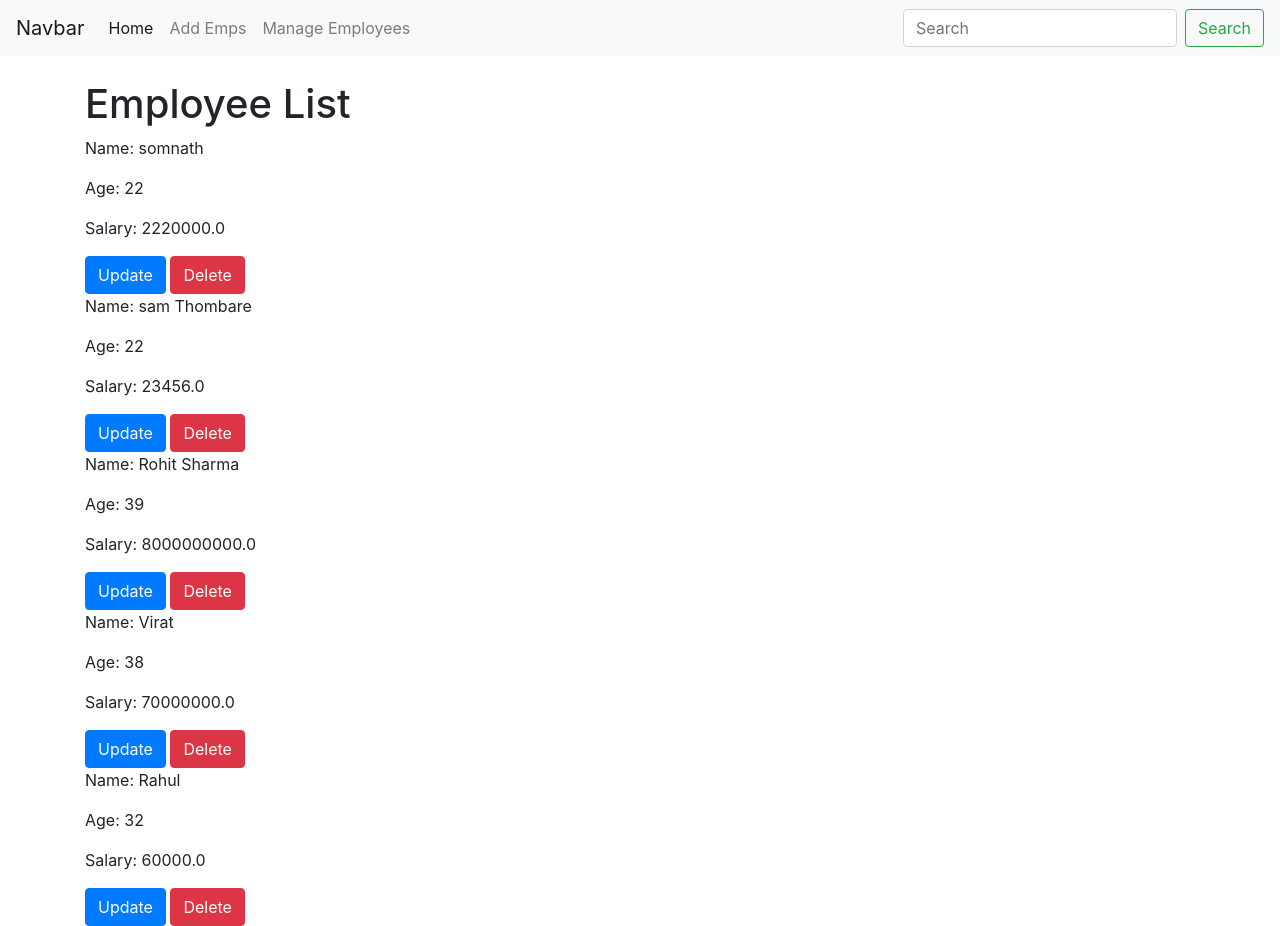
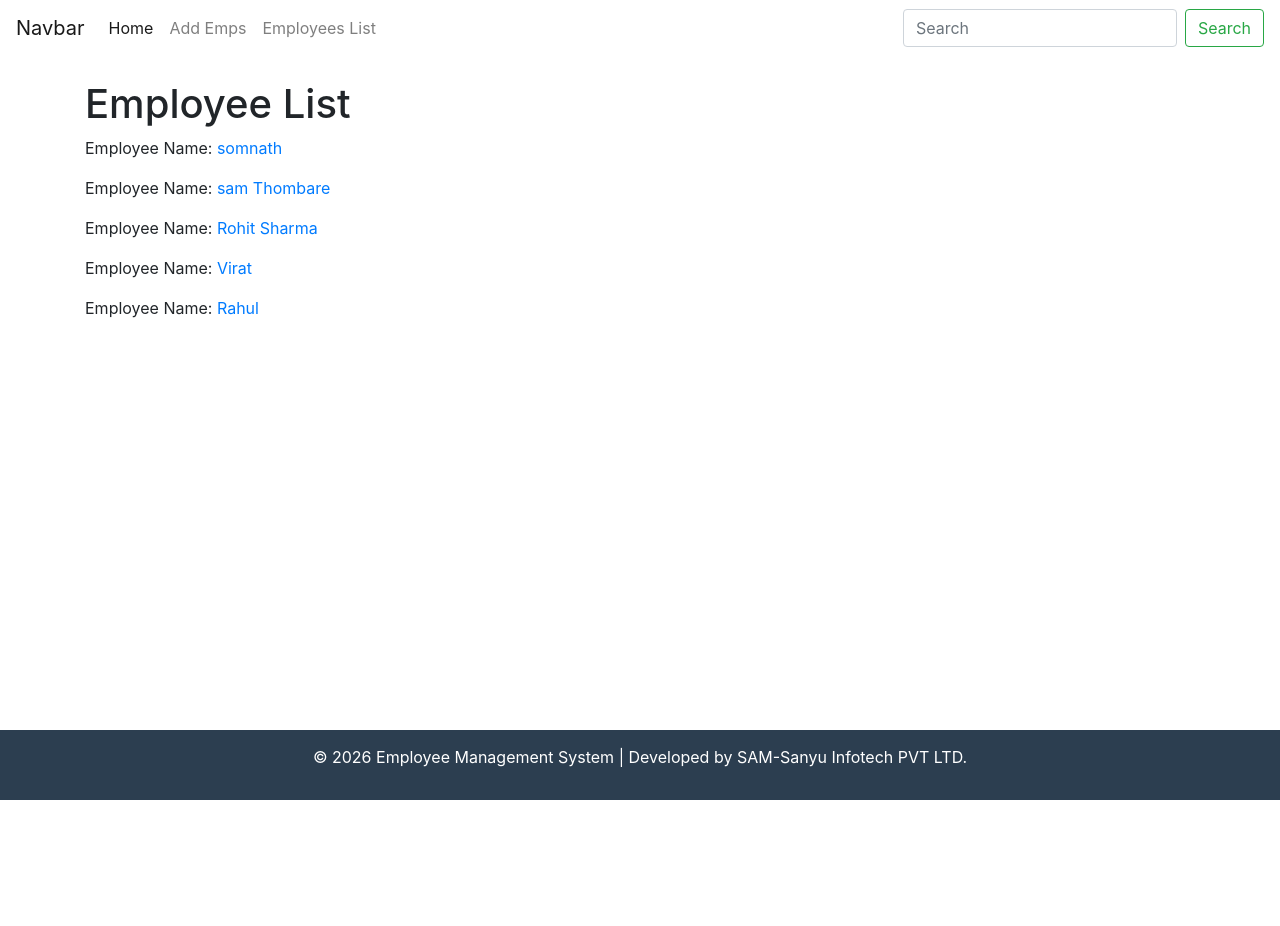
Before and after one commit to SomeshThombare/Django_practice, a Django app: page /list/ in a window 1280 px wide. After the commit the page ends 800 px from the top, so only its background shows below. Run offline with Django 5.2, Linux system fonts and the light colour scheme; data comes from the database, SQL or seed files in the repository; both versions use the stored data as it was after the commit.

Commit message:
searrch functionlity updated

```diff
--- a/DatabaseProject/DatabaseProject/urls.py
+++ b/DatabaseProject/DatabaseProject/urls.py
@@ -25,6 +25,6 @@ urlpatterns = [
     path('list/',views.list_employees,name='list_employees'),
     path('update/<int:id>/',views.update_employee, name='update_employee'),
     path('delete/<int:id>/',views.delete_employee, name='delete_employee'),
-
-
+    path('detail/<int:id>/',views.detailed_employee, name='detail'),
+    path('search/',views.search_employee),
 ]
--- a/DatabaseProject/dapp/templates/Nav.html
+++ b/DatabaseProject/dapp/templates/Nav.html
@@ -1,4 +1,5 @@
-<nav class="navbar navbar-expand-lg navbar-light bg-light">
+
+<nav class="navbar navbar-expand-lg navbar-light bg-white">
   <a class="navbar-brand" href="#">Navbar</a>
   <button class="navbar-toggler" type="button" data-toggle="collapse" data-target="#navbarSupportedContent" aria-controls="navbarSupportedContent" aria-expanded="false" aria-label="Toggle navigation">
     <span class="navbar-toggler-icon"></span>
@@ -14,12 +15,12 @@
       </li>
 
         <li class="nav-item">
-         <a class="nav-link" href="/list/">Manage Employees</a>
+         <a class="nav-link" href="/list/">Employees List</a>
       </li>
 
     </ul>
-    <form class="form-inline my-2 my-lg-0">
-      <input class="form-control mr-sm-2" type="search" placeholder="Search" aria-label="Search">
+    <form class="form-inline my-2 my-lg-0" action="/search/" method="POST"> {% csrf_token %}
+      <input class="form-control mr-sm-2" type="text" placeholder="Search" aria-label="Search" name="search-data">
       <button class="btn btn-outline-success my-2 my-sm-0" type="submit">Search</button>
     </form>
   </div>
--- a/DatabaseProject/dapp/templates/base.html
+++ b/DatabaseProject/dapp/templates/base.html
@@ -9,6 +9,7 @@
     <link rel="stylesheet" href="https://cdn.jsdelivr.net/npm/bootstrap@4.6.2/dist/css/bootstrap.min.css" integrity="sha384-xOolHFLEh07PJGoPkLv1IbcEPTNtaed2xpHsD9ESMhqIYd0nLMwNLD69Npy4HI+N" crossorigin="anonymous">
 
     <title>{% block title %}Employee App{% endblock %}</title>
+
   </head>
   <body>
     {% include 'Nav.html' %}
@@ -19,6 +20,8 @@
 
         {% endblock %}
     </div>
+
+    {% include 'footer.html' %}
 
 
     <!-- Optional JavaScript; choose one of the two! -->
--- a/DatabaseProject/dapp/templates/employee_list.html
+++ b/DatabaseProject/dapp/templates/employee_list.html
@@ -5,18 +5,8 @@
 
     <h1> Employee List</h1>
     {% for emp in data %}
-       <p>  Name:  {{ emp.name }}</p>
-       <p> Age:  {{ emp.age }}</p>
-    <p>Salary:  {{ emp.salary }}</p>
-
-    <!-- <a href="/update/{{emp.id}}/">Update</a> -->
-    <a href="{% url 'update_employee' emp.id %}"> <button type="button" class="btn btn-primary">Update</button></a>
-
-
-    <a href="/delete/{{ emp.id }}/"><button type="button" class="btn btn-danger">Delete</button></a>
-
+       <p>Employee Name: <a href="/detail/{{emp.id}}/">{{emp.name}}</a></p>
     {% endfor %}
 
 
-
 {% endblock %}
--- /dev/null
+++ b/DatabaseProject/dapp/templates/footer.html
@@ -0,0 +1,16 @@
+<style>
+    .app-footer {
+    background-color: #2c3e50;
+    color: #ffffff;
+    text-align: center;
+    padding: 15px 0;
+    position: absolute;
+    bottom: 0;
+    width: 100%;
+}
+</style>
+<footer class="app-footer">
+    <div class="footer-content">
+        <p>&copy; 2026 Employee Management System | Developed by SAM-Sanyu Infotech PVT LTD.</p>
+    </div>
+</footer>
--- a/DatabaseProject/dapp/views.py
+++ b/DatabaseProject/dapp/views.py
@@ -38,3 +38,16 @@ def delete_employee(request, id):
     obj = Employee.objects.get(id = id)
     obj.delete()
     return redirect ('/list/')
+
+def detailed_employee(request,id):
+    obj = Employee.objects.get(id = id)
+    return render(request, 'detailed.html',{'obj':obj})
+
+def search_employee(request):
+    data = None
+
+    if request.method == "POST":
+        search_name = request.POST.get('search-data')
+        data = Employee.objects.filter(name__icontains = search_name)
+        print(data)
+    return render(request, 'employee_list.html', {'data':data})
```
Also changed, not shown: DatabaseProject/dapp/templates/detailed.html (added, +16 -0 lines), DatabaseProject/db.sqlite3.
